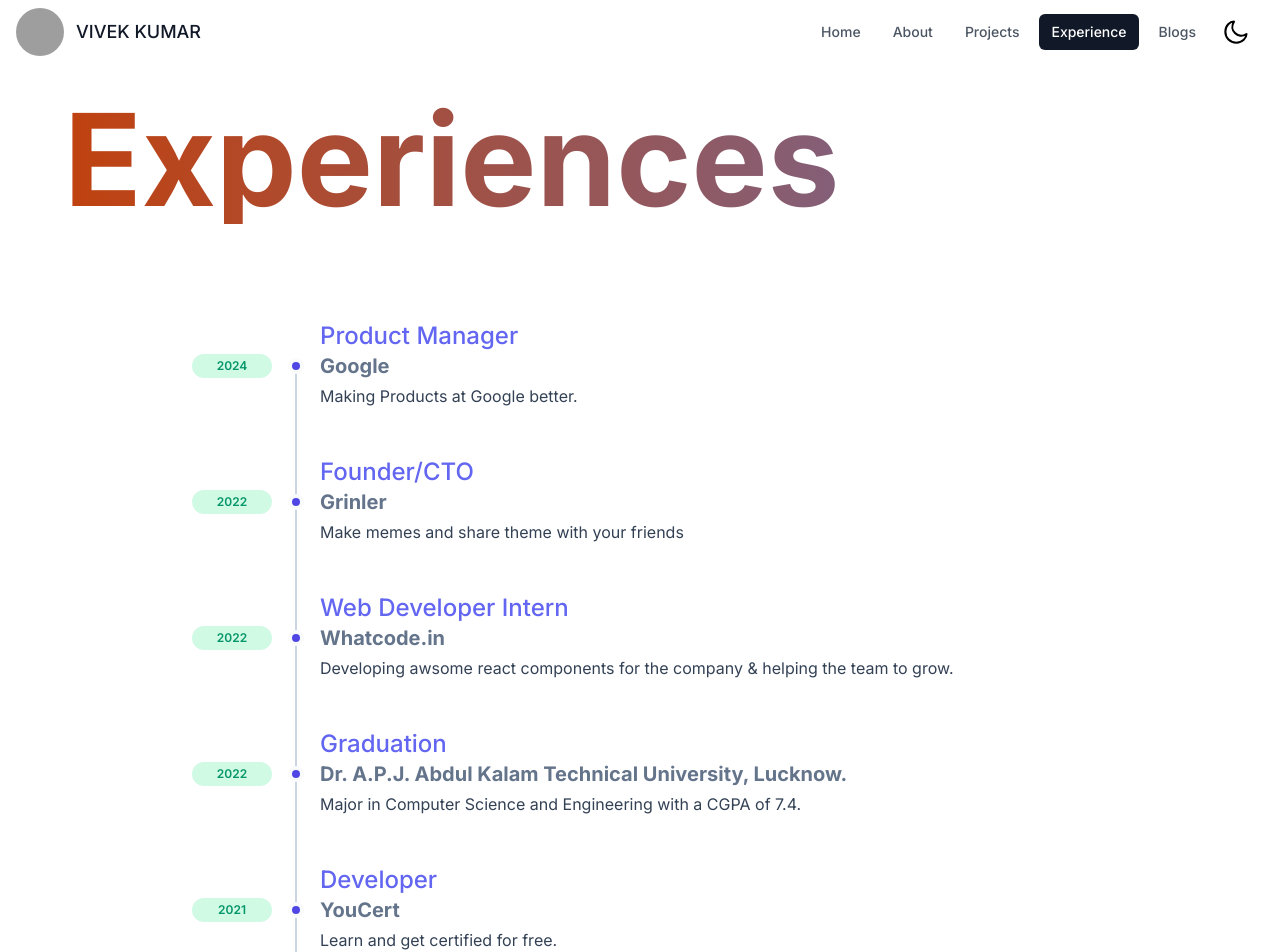
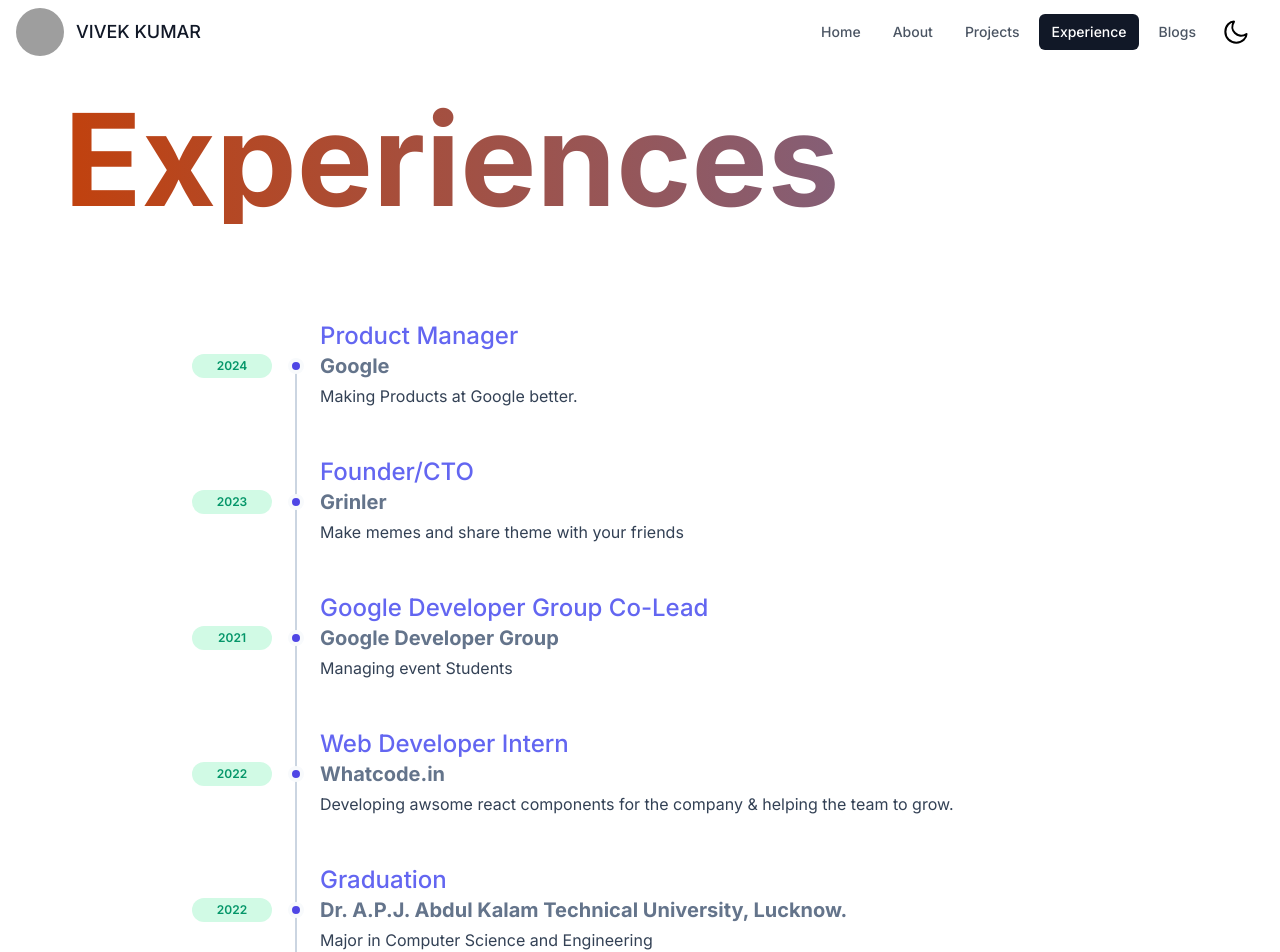
Before and after one commit to madhuya/madh00, a Next.js app: page /experience in a window 1280 px wide. Shown: the top 952 px of the page. Built offline with nearby package versions, Linux system fonts and the light colour scheme; grey boxes are pictures that could not be loaded.

Commit message:
Updated Data

```diff
--- a/src/content/data/experienceData.js
+++ b/src/content/data/experienceData.js
@@ -9,9 +9,16 @@ const experience = [
   {
     title: 'Founder/CTO',
     company: 'Grinler',
-    year: '2022',
+    year: '2023',
     companyLink: 'https://www.grinler.com/',
     desc: 'Make memes and share theme with your friends',
+  },
+  {
+    title: 'Google Developer Group Co-Lead',
+    company: 'Google Developer Group',
+    year: '2021',
+    companyLink: '',
+    desc: 'Managing event Students ',
   },
   {
     title: 'Web Developer Intern',
@@ -25,14 +32,14 @@ const experience = [
     company: 'Dr. A.P.J. Abdul Kalam Technical University, Lucknow.',
     year: '2022',
     companyLink: '',
-    desc: 'Major in Computer Science and Engineering with a CGPA of 7.4.',
+    desc: 'Major in Computer Science and Engineering',
   },
   {
-    title: 'Developer',
-    company: 'YouCert',
+    title: 'Tensorflow User Group Co-Lead',
+    company: 'Tensorflow',
     year: '2021',
     companyLink: '',
-    desc: 'Learn and get certified for free.',
+    desc: 'Managing event Students ',
   },
   {
     title: 'Data Engineer Intern',
```
Also changed, not shown: src/app/blogs/[slug]/page.tsx (added).
